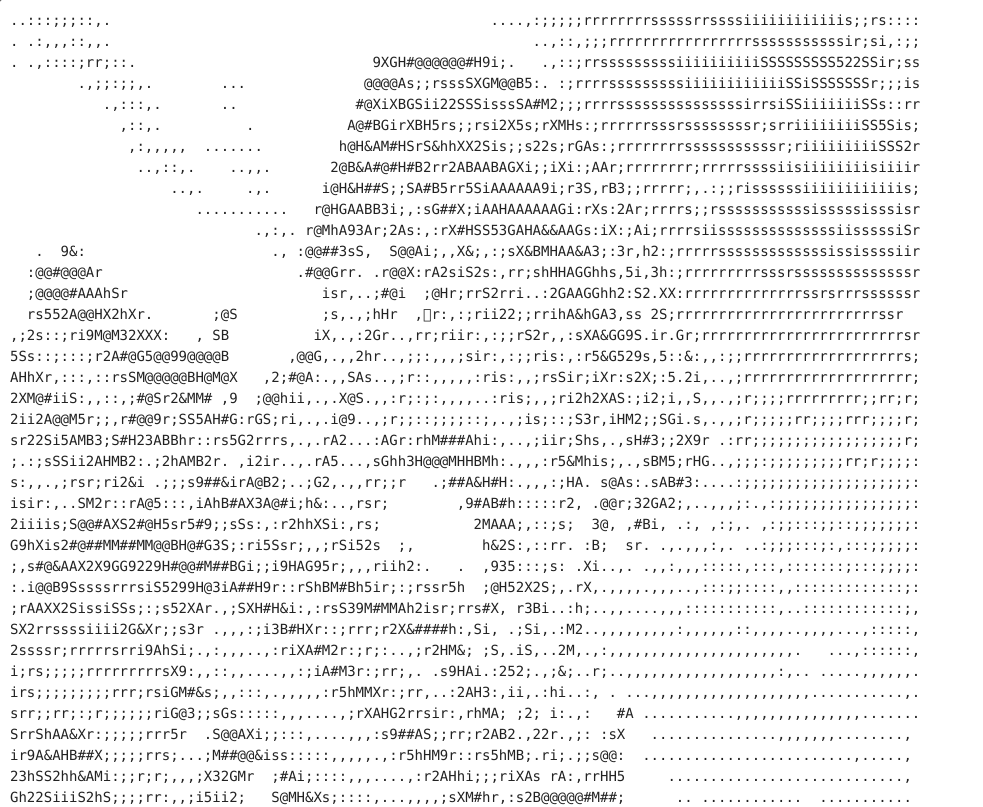
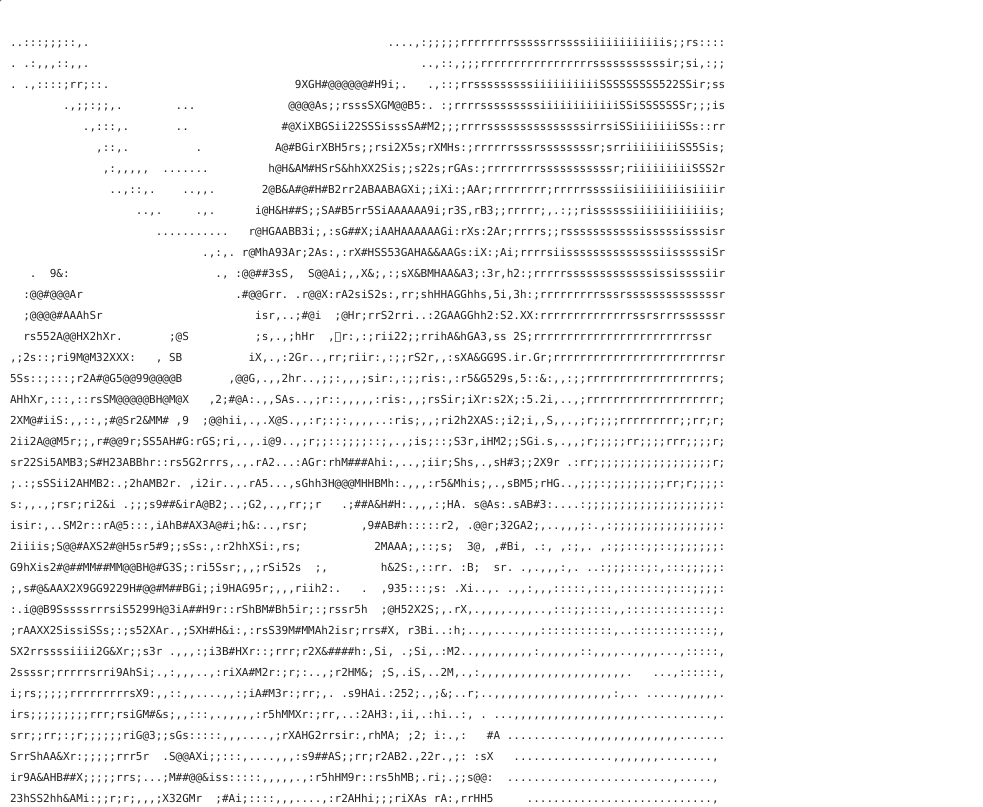
Before and after one commit to xibei/personal, a plain HTML site: page ninglang.html in a window 1280 px wide. Shown: the top 807 px of the page, without its empty margins (0-983 px from the left). Drawn offline with Linux system fonts and the light colour scheme.

Commit message:
Update ninglang.html

```diff
--- a/ninglang.html
+++ b/ninglang.html
@@ -12,8 +12,7 @@
   </head>
 
   <body>
-    <font size="1">
-    <pre>
+    <pre><span class="inner-pre" style="font-size: 11px">
 ..:::;;;::,.                                             ....,:;;;;;rrrrrrrrsssssrrssssiiiiiiiiiiiis;;rs::::
 . .:,,,::,,.                                                  ..,::,;;;rrrrrrrrrrrrrrrrrsssssssssssir;si,:;;
 . .,::::;rr;::.                            9XGH#@@@@@@#H9i;.   .,::;rrsssssssssiiiiiiiiiiSSSSSSSSS522SSir;ss
@@ -112,8 +111,7 @@ G3X222222X3X2X55222SS2XX2r;;rrrrr;r;;;;rrrsr;;;;S&BA3X&AAAGXXX2S525iisr;rrr:;r;;
 ............................................................................................................
 ..............................................................................................Photo2Text.com
                                             CopyRight@photo2text.com
-    </pre>
+    </span></pre>
 未来的人生你们将不孤单 新的起点新的旅程 加油！——玄澄
-  </font>
   </body>
 </html>
```
